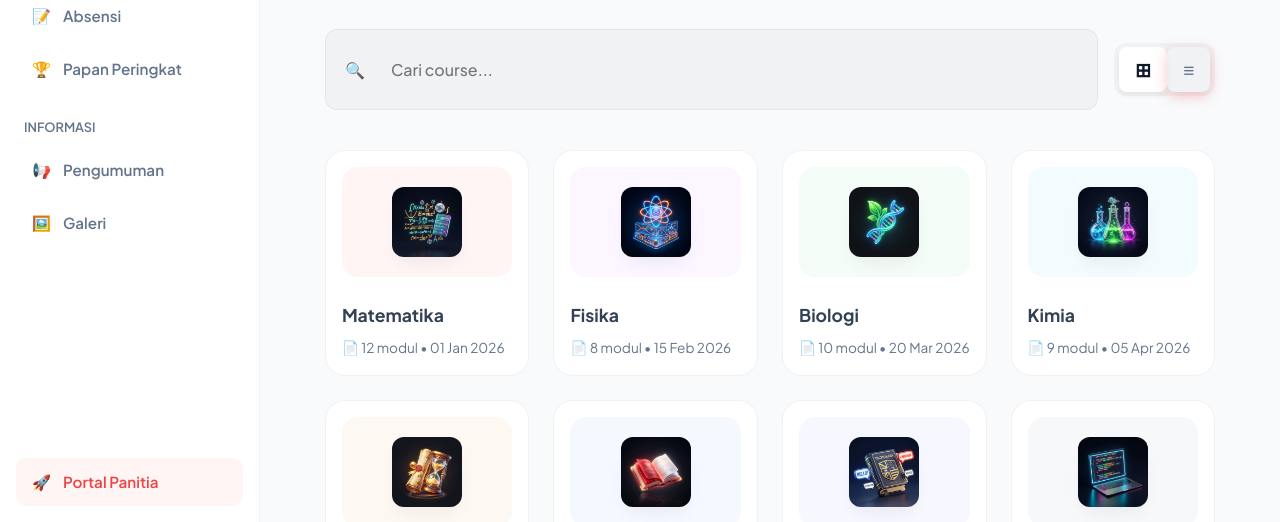
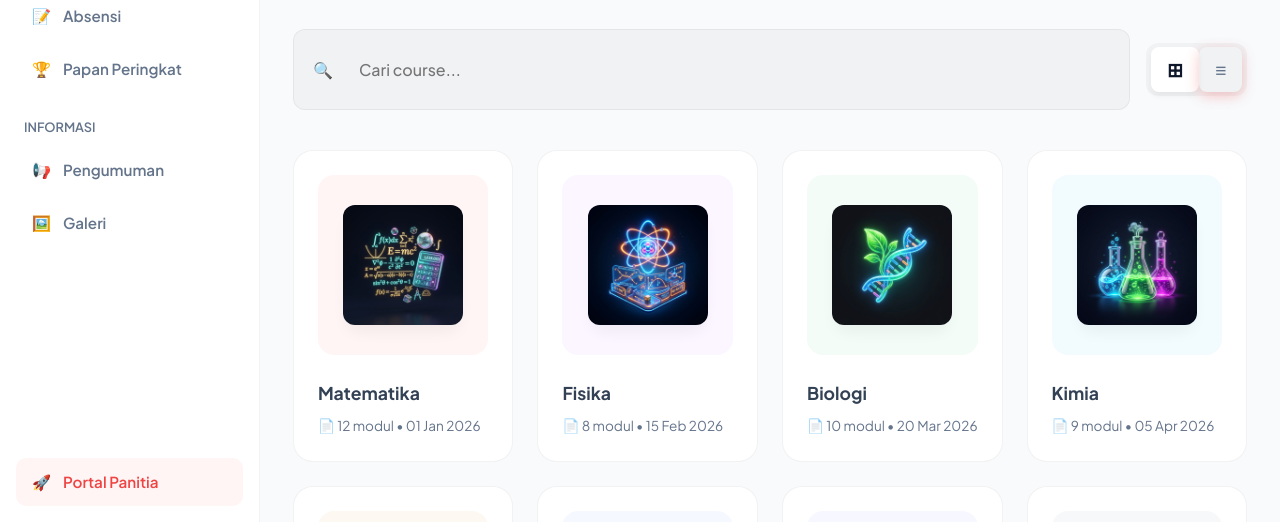
Before and after one commit to JOHN1507/AnakPapih-Competition, a plain HTML site: page course.html in a window 1280 px wide. Shown: the part 278-800 px from the top of the page. Drawn offline with Linux system fonts and the light colour scheme; sample sign-in values are in the browser's storage.

Commit message:
Enlarge card and icon sizes for better visibility

```diff
--- a/course.html
+++ b/course.html
@@ -286,7 +286,7 @@
             background: white;
             border: 1px solid rgba(0,0,0,0.05);
             border-radius: 20px;
-            padding: 1rem;
+            padding: 1.5rem;
             transition: transform 0.3s ease, box-shadow 0.3s ease;
             cursor: pointer;
         }
@@ -306,7 +306,7 @@
         .fm-card-icon-container {
             background: rgba(59, 130, 246, 0.05);
             border-radius: 16px;
-            height: 110px;
+            height: 180px;
             display: flex;
             align-items: center;
             justify-content: center;
@@ -316,8 +316,8 @@
         .fm-folder-icon {
             font-size: 2.5rem;
             background: rgba(59, 130, 246, 0.1);
-            width: 70px;
-            height: 70px;
+            width: 120px;
+            height: 120px;
             display: flex;
             align-items: center;
             justify-content: center;
```
